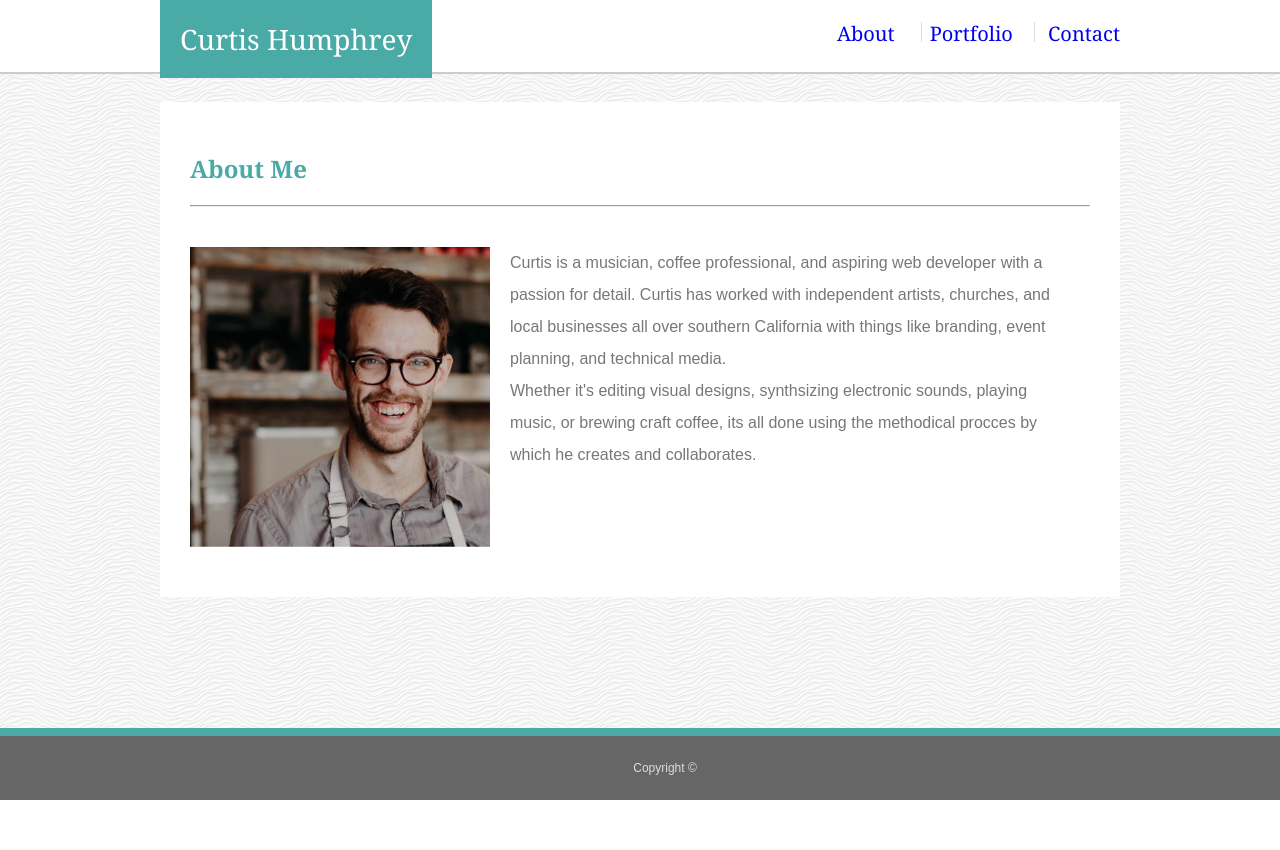
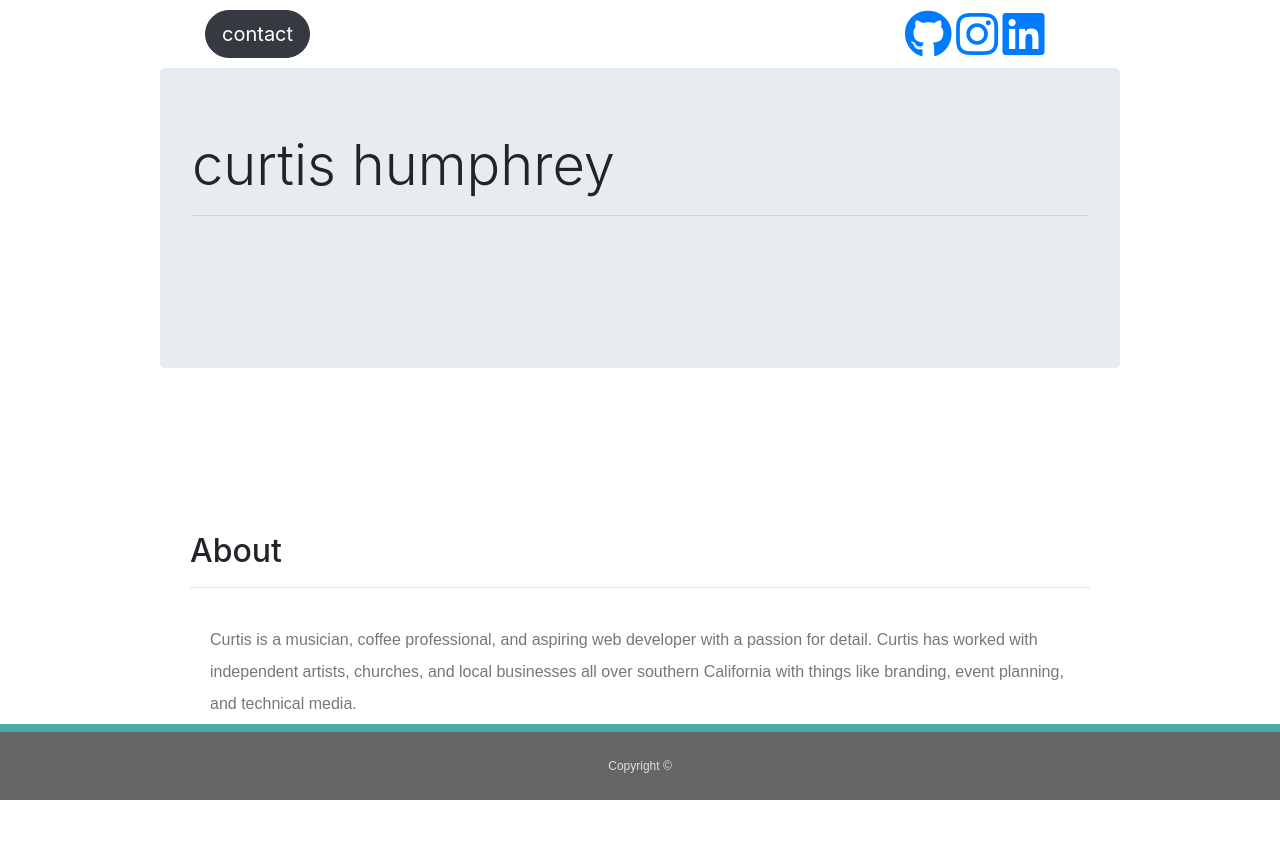
Before and after one commit to 1curtislee/Portfolio, a PHP site: page / in a window 1280 px wide. Before the commit the page ends 800 px from the top, so only its background shows below. Run offline with PHP 8.4, Linux system fonts and the light colour scheme; some libraries are stand-ins or nearby versions.

Commit message:
new style

```diff
--- a/assets/css/style.css
+++ b/assets/css/style.css
@@ -5,12 +5,8 @@
 /* PAGE ELEMENTS-All Pages */
 body {
     width: 960px;
-    margin: auto;
-    background-image: url("/Users/curtishumphrey/Coding/Basic-Portfolio/assets/images/white-waves.png");
+    margin: auto !important;
 }
-
-
-
 
 header {
     z-index: 1;
@@ -25,6 +21,7 @@ header {
     right: 0;
 }
 
+
 #topname {
     float: left;
     background-color: #4aaaa5;
@@ -32,73 +29,12 @@ header {
     padding: 20px;
 }
 
-nav {
-    font-size: 20px;
-    float: right;
-    color: #777;
-    padding: 20px;
-    padding-right: 0px;
+#top {
+    margin: 10px;
 }
 
-/* NAVLINKS */
-#navlink {
-    padding-left: 30px;
-}
-
-a:link {
-    text-decoration: none;
-}
-a:visited {
-    text-decoration: none;
-    color: #777;
-}
-a:hover {
-    text-decoration: none;
-    color: palevioletred;
-}
-a:active {
-    text-decoration: none;
-    color: black;
-}
-
-.line1 {
-    border-right: 1px solid #ddd;
-    height: 20px;
-    position: absolute;
-    right: 198px;
-    top: 22px;
-}
-
-.line2 {
-    border-right: 1px solid #ddd;
-    height: 20px;
-    position: absolute;
-    right: 85px;
-    top: 22px;
-}
-
-.name-nav {
-    margin: auto;
-    width: 960px;
-    position: relative;
-}
-
-hr {
-    clear: both;
-    margin-bottom: 20px;
-    display: block;
-    size: 5px;
-}
-
-h1 {
-    font-family: 'Georgia', Times, Times New Roman, serif;
-    padding: 20px
-}
-
-h2 {
-    font-family: 'Georgia', Times, Times New Roman, serif;
-    color: #4aaaa5;
-    float: left;
+.rounded-pill {
+    margin-left: 20px;
 }
 
 .content-container {
--- a/index.html
+++ b/index.html
@@ -1,36 +1,60 @@
+<!--
+	- styled banner w/ photo and name
+	- single page
+	- social media links (w/ linkedin)
+	- github section w/ links
+			- link to deployed
+			- link to github
+	- pdf resume link
+	- mobile version
+	- colors update
+-->
+
 <!DOCTYPE html>
 <html>
 <head>
-    <meta charset="utf-8" />
+	<meta charset="utf-8">
 	<title>Curtis Humphrey</title>
+	<link rel="stylesheet" type="text/css" href="assets/css/style.css">
+	<link rel="stylesheet" href="https://stackpath.bootstrapcdn.com/bootstrap/4.3.1/css/bootstrap.min.css" integrity="sha384-ggOyR0iXCbMQv3Xipma34MD+dH/1fQ784/j6cY/iJTQUOhcWr7x9JvoRxT2MZw1T" crossorigin="anonymous">
+	<link rel="stylesheet" href="https://use.fontawesome.com/releases/v5.8.1/css/all.css" integrity="sha384-50oBUHEmvpQ+1lW4y57PTFmhCaXp0ML5d60M1M7uH2+nqUivzIebhndOJK28anvf" crossorigin="anonymous">
 
-    <link rel="stylesheet" type="text/css" href="assets/css/style.css">
 </head>
 
 <body>
-    <header>
-        <div class=name-nav>
-            <section id="topname">Curtis Humphrey</section>
 
-            <nav>
-                <a href="index.html" id="navlink">About</a>
-                <a href="portfolio.html" id="navlink">Portfolio</a>
-                <a href="contact.html" id="navlink">Contact</a>
-            </nav>
+	<div class="container" id="top">
+		<div class="row">
+			<div class="col-2">
+				<button type="button" class="btn btn-dark btn-lg rounded-pill">contact</button>
+			</div>
+			<div class="col-7"></div>
+			<div class="col-3">
+				<a href="https://github.com/1curtislee" target="_blank" class="link">
+					<i class="fab fa-github fa-3x"></i>
+				</a>
+				<a href="https://instagram.com/curtisthemusic" target="_blank" class="link">
+					<i class="fab fa-instagram fa-3x"></i>
+				</a>
+				<a href="https://www.linkedin.com/in/1curtislee/" target="_blank" class="link">
+					<i class="fab fa-linkedin fa-3x"></i>
+				</a>
+			</div>
+		</div>
+	</div>
 
-            <!--small lines between links-->
-            <div class="line1"></div>
-            <div class="line2"></div>
+	<div class="jumbotron">
+		<h1 class="display-4">curtis humphrey</h1>
+		<hr class=>
+		<p class="my-4"></p>
+	</div>
 
-        </div>
-    </header>
 
 	<section class="content-container">
 		<div class="content">
-            <h2>About Me</h2>
+			<h2>About</h2>
 
 			<hr>
-            <img src="assets/images/36659282_10156468552078936_9054134949409456128_n.jpg" id="headshot">
 
 			<p class="bio">
 			Curtis is a musician, coffee professional, and aspiring web developer with a passion for detail.
```
Also changed, not shown: assets/images/36659282_10156468552078936_9054134949409456128_n.jpg (deleted), assets/images/cats-q-c-480-480-6.jpg (deleted), assets/images/city-q-c-480-480-4.jpg (deleted), assets/images/city-q-g-480-480-2.jpg (deleted), assets/images/food-q-c-480-480-8.jpg (deleted), assets/images/github.png (added), assets/images/insta.png (added), assets/images/linkedin.png (added), assets/images/nature-q-c-480-480-6.jpg (deleted), assets/javascript/logic.js (added). Lines whose indentation alone changed are shown as unchanged.
